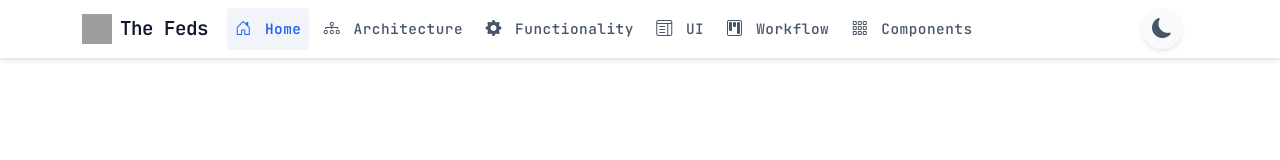
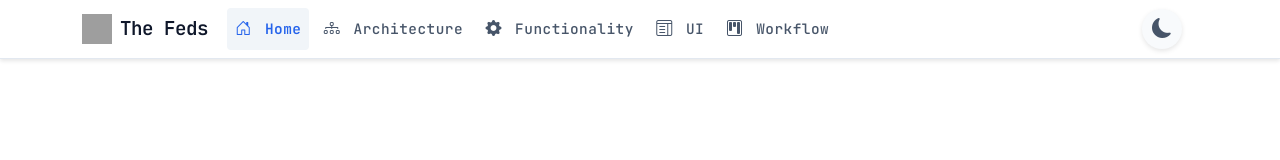
Before and after one commit to Bphissles/cs3210-project-03-the-feds-personal, a Vue app in the folder vue-python-app/frontend/: page / in a window 1280 px wide. Shown: the top 160 px of the page. Built offline with nearby package versions, Linux system fonts and the light colour scheme; grey boxes are pictures that could not be loaded.

Commit message:
front end nav change

```diff
--- a/vue-python-app/frontend/src/components/Navbar.vue
+++ b/vue-python-app/frontend/src/components/Navbar.vue
@@ -34,6 +34,7 @@ const route = useRoute();
             </router-link>
           </li>
           <li class="nav-item">
+            <!-- MAYBE REMOVE THIS -->
             <router-link class="nav-link" :class="{ active: route.path === '/ui' }" to="/ui">
               <i class="bi bi-layout-text-window me-1"></i> UI
             </router-link>
@@ -41,11 +42,6 @@ const route = useRoute();
           <li class="nav-item">
             <router-link class="nav-link" :class="{ active: route.path === '/workflow' }" to="/workflow">
               <i class="bi bi-kanban me-1"></i> Workflow
-            </router-link>
-          </li>
-          <li class="nav-item">
-            <router-link class="nav-link" :class="{ active: route.path === '/components' }" to="/components">
-              <i class="bi bi-grid-3x3-gap me-1"></i> Components
             </router-link>
           </li>
         </ul>
```
